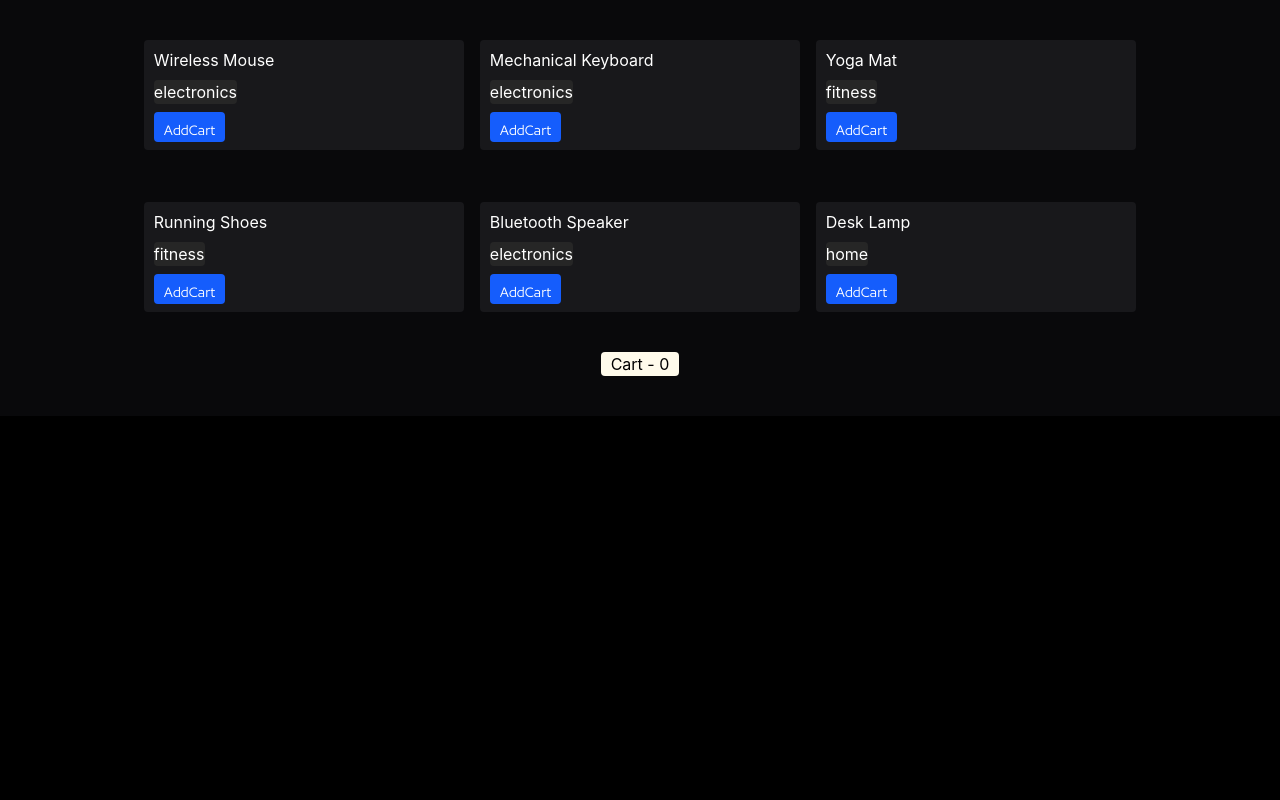
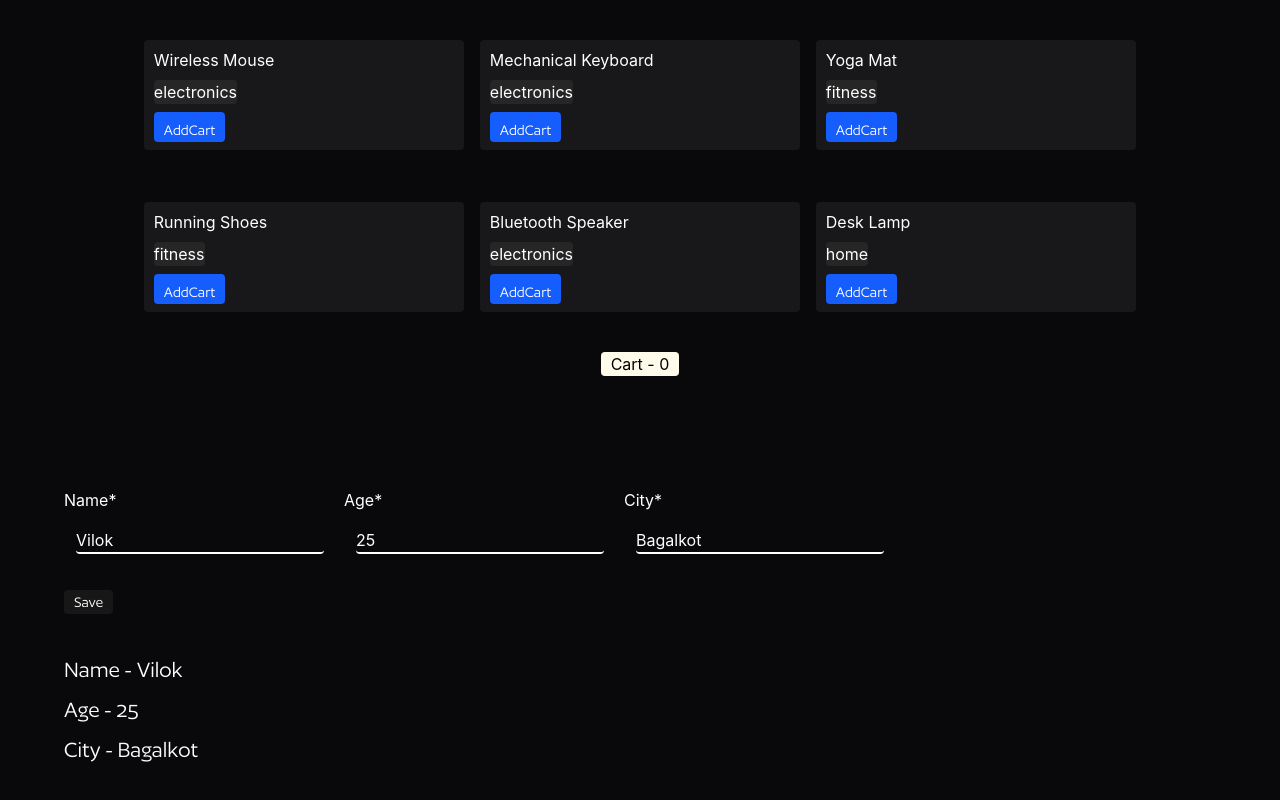
Before and after one commit to VilokMasuti/React_Fundmentals, a React (Vite) app: page /Pratice in a window 1280 px wide. Shown: the part 4888-5688 px from the top of the page. Before the commit the page ends 5304 px from the top, so only its background shows below. Built offline with nearby package versions, Linux system fonts and the light colour scheme.

Commit message:
Add UserProfileEditor and Star components; update Tri2Page and Test for integration

```diff
--- a/src/Componets/Tri2/Tri2Page.jsx
+++ b/src/Componets/Tri2/Tri2Page.jsx
@@ -6,6 +6,7 @@ import Form from "./Form";
 import LikeButton from "./LikeButton";
 import Productfilter from "./Productfilter";
 import Toggle from "./Toggle";
+import { UserProfileEditor } from "./UserProfileEditor";
 
 const Tri2Page = () => {
   return (
@@ -25,6 +26,8 @@ const Tri2Page = () => {
       <Productfilter />
 
       <Cart />
+
+      <UserProfileEditor />
     </Container>
   );
 };
--- /dev/null
+++ b/src/Componets/Tri2/UserProfileEditor.jsx
@@ -0,0 +1,67 @@
+import { useState } from "react";
+
+export const UserProfileEditor = () => {
+  const [formData, setformData] = useState({
+    name: "Vilok",
+    age: 25,
+    city: "Bagalkot",
+  });
+  const [profile, setProfile] = useState({
+    name: "Vilok",
+    age: 25,
+    city: "Bagalkot",
+  });
+
+  const handleChange = (e) => {
+    e.preventDefault();
+    setProfile(formData);
+  };
+
+  return (
+    <section className=" p-10 mt-8">
+      <div className=" flex  gap-5">
+        <label htmlFor="name" className=" flex flex-col gap-1">
+          <p>Name*</p>
+          <input
+            type="text"
+            value={formData.name}
+            placeholder="Name.."
+            onChange={(e) => setformData({ ...formData, name: e.target.value })}
+            className=" ml-3 border w-fit rounded-sm  outline-none focus:outline-0 border-0    border-b-2 mt-3"
+          />
+        </label>{" "}
+        <label htmlFor="name" className=" flex flex-col gap-1">
+          <p>Age*</p>
+          <input
+            type="number"
+            placeholder="Age.."
+            value={formData.age}
+            onChange={(e) => setformData({ ...formData, age: e.target.value })}
+            className=" ml-3 border w-fit rounded-sm  outline-none focus:outline-0 border-0    border-b-2 mt-3"
+          />
+        </label>{" "}
+        <label htmlFor="name" className=" flex flex-col gap-1">
+          <p>City*</p>
+          <input
+            type="text"
+            placeholder="City.."
+            value={formData.city}
+            onChange={(e) => setformData({ ...formData, city: e.target.value })}
+            className=" ml-3 border w-fit rounded-sm  outline-none focus:outline-0 border-0    border-b-2 mt-3"
+          />
+        </label>{" "}
+      </div>
+      <button
+        onClick={handleChange}
+        className="bg-neutral-900 text-white font-author cursor-pointer px-2.5 rounded-sm mt-9"
+      >
+        Save
+      </button>
+      <div className=" flex flex-col gap-2 mt-10">
+        <h1 className="font-author text-2xl">Name - {profile.name}</h1>
+        <h1 className="font-author text-2xl">Age - {profile.age}</h1>
+        <h1 className="font-author text-2xl">City - {profile.city}</h1>
+      </div>
+    </section>
+  );
+};
--- /dev/null
+++ b/src/Componets/interview/Star.jsx
@@ -0,0 +1,29 @@
+import { useState } from "react";
+
+const Star = ({ maxRating }) => {
+  const [rateing, setRateing] = useState(0);
+  const stars = Array.from({ length: maxRating }, (_, index) => index + 1);
+
+  const handleCount = (star) => {
+    setRateing((c) => (c === star ? 0 : star));
+  };
+
+  return (
+    <div className=" p-10">
+      <h1 className=" font-author text-2xl">Star</h1>
+      <div className="flex gap-10 mt-10">
+        {stars.map((star) => (
+          <button
+            className={`${star <= rateing ? "text-yellow-500" : ""} cursor-pointer`}
+            onClick={() => handleCount(star)}
+            key={star}
+          >
+            ★
+          </button>
+        ))}
+      </div>
+    </div>
+  );
+};
+
+export default Star;
--- a/src/pages/Test.jsx
+++ b/src/pages/Test.jsx
@@ -1,22 +1,22 @@
-import { Link } from 'react-router-dom'
-import { Container } from '../Componets/Container'
-import Tabs from '../Componets/interview/Tabs'
+import { Link } from "react-router-dom";
+import { Container } from "../Componets/Container";
+import Star from "../Componets/interview/Star";
+import Tabs from "../Componets/interview/Tabs";
 
 const Test = () => {
   return (
     <Container>
-<Link
-to={'/'}
->
-  <button className=' bg-zinc-800  text-white px-2.5 rounded-sm border  border-dotted cursor-pointer mt-20'>
-BACK
-  </button>
+      <Link to={"/"}>
+        <button className=" bg-zinc-800  text-white px-2.5 rounded-sm border  border-dotted cursor-pointer mt-20">
+          BACK
+        </button>
+      </Link>
 
-</Link>
+      <Tabs />
 
-<Tabs/>
+      <Star maxRating={5} />
     </Container>
-  )
-}
+  );
+};
 
-export default Test
+export default Test;
```
